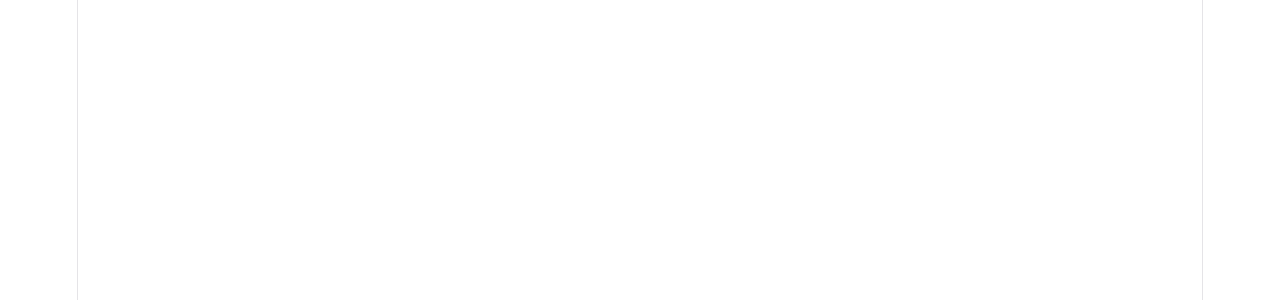
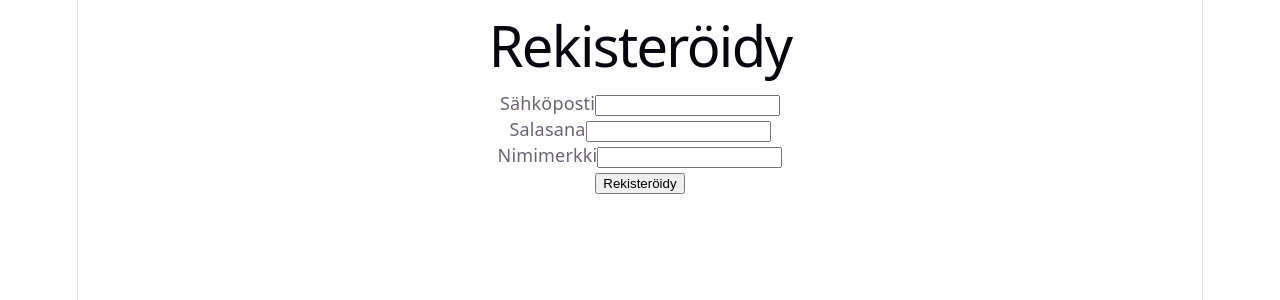
Before and after one commit to gtasu005-xamk/Sovellusohjelmoinnin-ajankohtaiskurssi, a React (Vite) app in the folder frontend/: page /register in a window 1280 px wide. Before the commit this address had no page. Shown: the top 300 px of the page. Built offline with nearby package versions, Linux system fonts and the light colour scheme; no server answers.

Commit message:
S2-14: Register page

```diff
--- a/frontend/src/App.tsx
+++ b/frontend/src/App.tsx
@@ -1,12 +1,15 @@
 import {Routes, Route} from "react-router-dom";
 import HomePage from "./pages/HomePage.tsx";
 import './App.css'
+import RegisterPage from "./pages/RegisterPage.tsx";
 
 function App() {
 
   return (
     <Routes>
       <Route path="/" element={<HomePage />} />
+      <Route path="/register" element={<RegisterPage />} />
+
     </Routes>
   )
 
--- /dev/null
+++ b/frontend/src/api/client.ts
@@ -0,0 +1,9 @@
+const API_BASE_URL = import.meta.env.VITE_API_BASE_URL;
+
+export function apiPost(path: string, body: unknown): Promise<Response> {
+    return fetch(`${API_BASE_URL}${path}`, {
+        method: "POST",
+        headers: {"Content-Type": "application/json"},
+        body: JSON.stringify(body),
+    });
+}
--- /dev/null
+++ b/frontend/src/pages/RegisterPage.tsx
@@ -0,0 +1,98 @@
+import {useState, type FormEvent} from "react";
+import {useNavigate} from "react-router-dom";
+import {apiPost} from "../api/client.ts";
+
+
+type FieldName = "email" | "password" | "display_name";
+type FieldErrors = Partial<Record<FieldName, string>>;
+type ValidationError = {loc: (string | number)[]; msg: string};
+
+function mapValidationErrors(detail: ValidationError[]): FieldErrors {
+    const errors: FieldErrors = {};
+    for (const item of detail) {
+        const field = item.loc[item.loc.length - 1];
+        if (field === "email" || field === "password" || field === "display_name") {
+            errors[field] = item.msg;
+        }
+    }
+    return errors;
+}
+
+function RegisterPage() {
+    const navigate = useNavigate();
+    const [email, setEmail] = useState("");
+    const [password, setPassword] = useState("");
+    const [displayName, setDisplayName] = useState("");
+    const [fieldErrors, setFieldErrors] = useState<FieldErrors>({});
+    const [formError, setFormError] = useState<string | null>(null);
+    const [submitting, setSubmitting] = useState(false);
+
+    async function handleSubmit(event: FormEvent<HTMLFormElement>) {
+        event.preventDefault();
+        setFormError(null);
+
+        const errors: FieldErrors = {};
+        if (!email.trim()) errors.email = "Sähköposti on pakollinen";
+        if (!password) errors.password = "Salasana on pakollinen";
+        if (!displayName.trim()) errors.display_name = "Nimimerkki on pakollinen";
+        setFieldErrors(errors);
+        if (Object.keys(errors).length > 0) return;
+
+        setSubmitting(true);
+        try {
+            const response = await apiPost("/auth/register", {
+                email: email.trim(),
+                password,
+                display_name: displayName.trim(),
+            });
+            if (response.ok) {
+                navigate("/login");
+                return;
+            }
+            const data = await response.json().catch(() => null);
+            if (response.status === 422 && Array.isArray(data?.detail)) {
+                const mapped = mapValidationErrors(data.detail);
+                setFieldErrors(mapped);
+                if (Object.keys(mapped).length === 0) setFormError("Tarkista lomakkeen tiedot");
+            } else {
+                setFormError(typeof data?.detail === "string" ? data.detail : `Virhe (${response.status})`);
+            }
+        } catch {
+            setFormError("Palvelimeen ei saatu yhteyttä");
+        } finally {
+            setSubmitting(false);
+        }
+    }
+
+    return (
+        <div>
+            <h1>Rekisteröidy</h1>
+            {formError && <p role="alert">{formError}</p>}
+            <form onSubmit={handleSubmit} noValidate>
+                <div>
+                    <label htmlFor="email">Sähköposti</label>
+                    <input id="email" type="email" value={email}
+                           onChange={(e) => setEmail(e.target.value)} />
+                    {fieldErrors.email && <p>{fieldErrors.email}</p>}
+                </div>
+                <div>
+                    <label htmlFor="password">Salasana</label>
+                    <input id="password" type="password" value={password}
+                           onChange={(e) => setPassword(e.target.value)} />
+                    {fieldErrors.password && <p>{fieldErrors.password}</p>}
+                </div>
+                <div>
+                    <label htmlFor="display_name">Nimimerkki</label>
+                    <input id="display_name" type="text" value={displayName}
+                           onChange={(e) => setDisplayName(e.target.value)} />
+                    {fieldErrors.display_name && <p>{fieldErrors.display_name}</p>}
+                </div>
+                <button type="submit" disabled={submitting}>
+                    {submitting ? "Rekisteröidään..." : "Rekisteröidy"}
+                </button>
+            </form>
+        </div>
+    );
+}
+
+export default RegisterPage;
```
Also changed, not shown: 3 other files (tests, documents, lock files or other folders).
